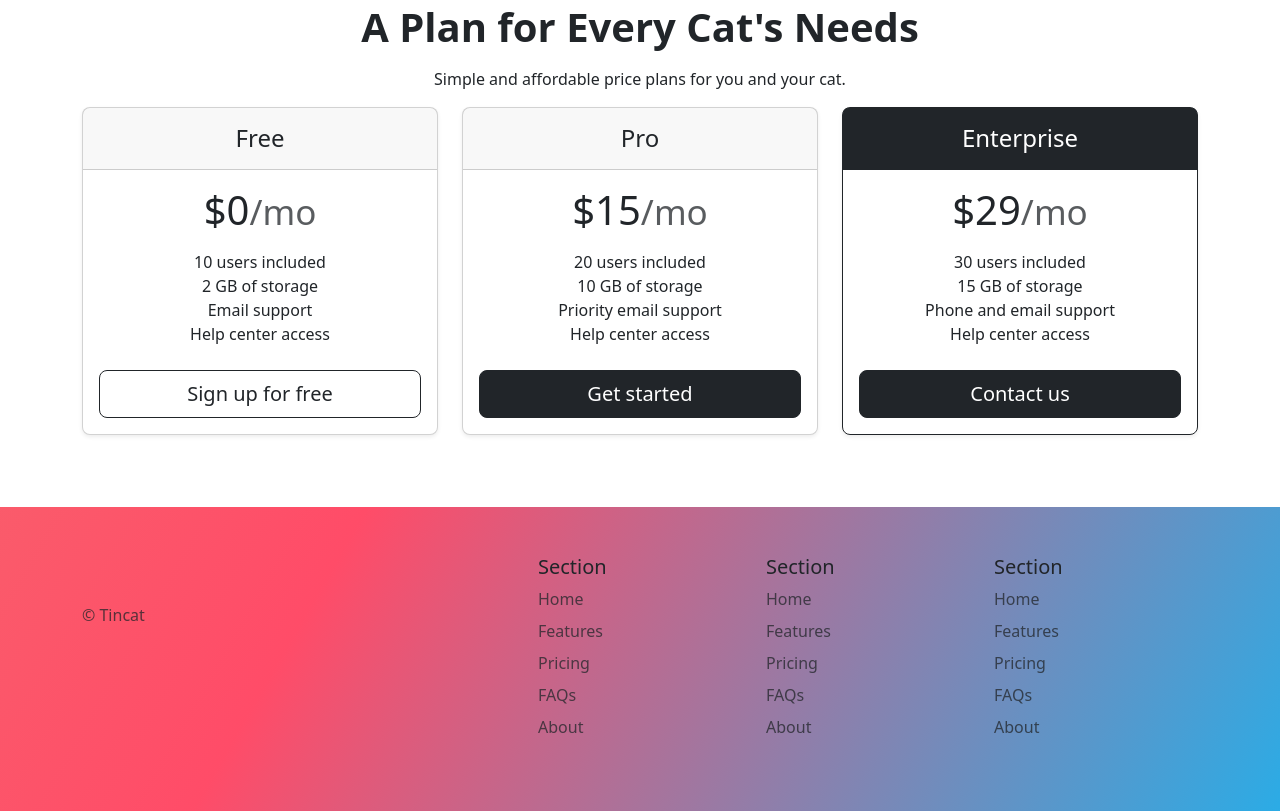
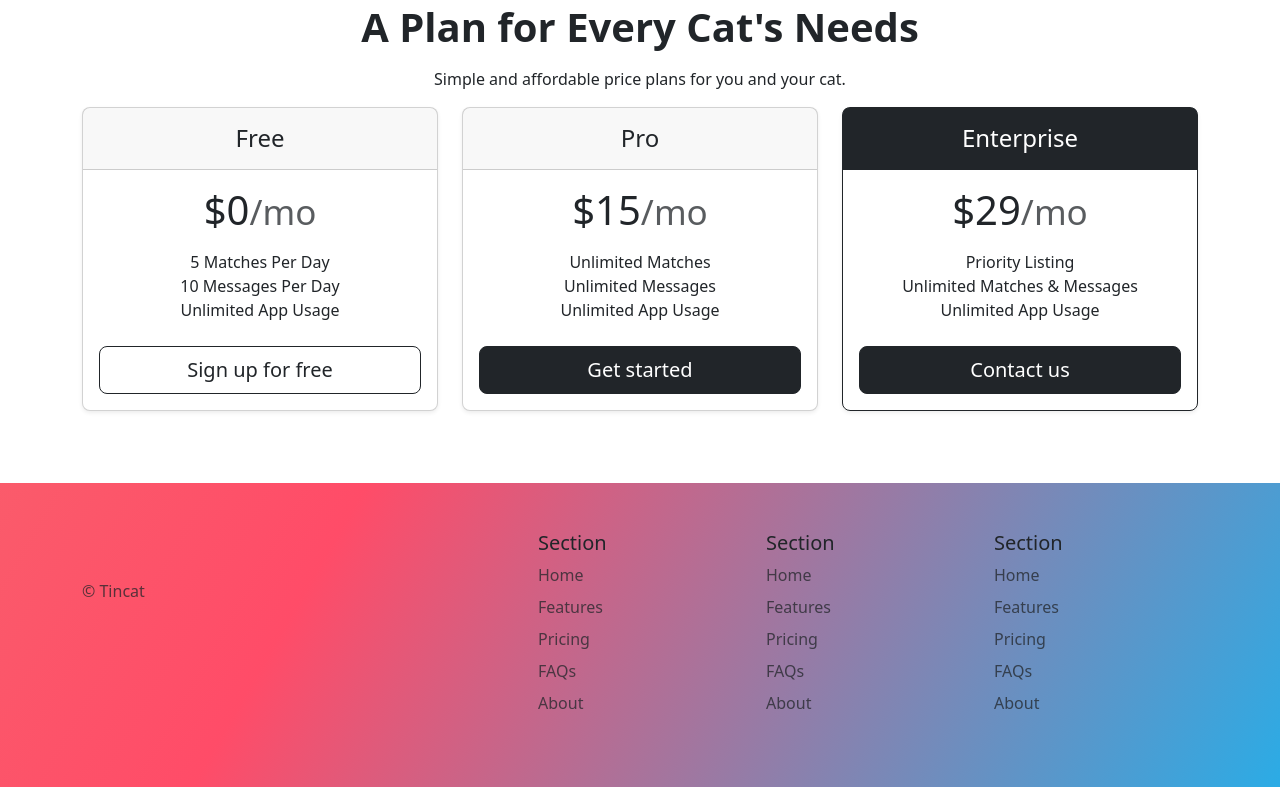
Before and after one commit to natevCc/TinCatProject, a plain HTML site: page index.html in a window 1280 px wide. Shown: the part 1973-2784 px from the top of the page. After the commit the page ends 2760 px from the top, so only its background shows below. Drawn offline with nearby package versions, Linux system fonts and the light colour scheme.

Commit message:
Add relevant pricing text

```diff
--- a/index.html
+++ b/index.html
@@ -124,10 +124,9 @@
             <div class="card-body">
               <h1 class="card-title pricing-card-title">$0<small class="text-body-secondary fw-light">/mo</small></h1>
               <ul class="list-unstyled mt-3 mb-4">
-                <li>10 users included</li>
-                <li>2 GB of storage</li>
-                <li>Email support</li>
-                <li>Help center access</li>
+                <li>5 Matches Per Day</li>
+                <li>10 Messages Per Day</li>
+                <li>Unlimited App Usage</li>
               </ul>
               <button type="button" class="w-100 btn btn-lg btn-outline-dark">Sign up for free</button>
             </div>
@@ -141,10 +140,9 @@
             <div class="card-body">
               <h1 class="card-title pricing-card-title">$15<small class="text-body-secondary fw-light">/mo</small></h1>
               <ul class="list-unstyled mt-3 mb-4">
-                <li>20 users included</li>
-                <li>10 GB of storage</li>
-                <li>Priority email support</li>
-                <li>Help center access</li>
+                <li>Unlimited Matches</li>
+                <li>Unlimited Messages</li>
+                <li>Unlimited App Usage</li>
               </ul>
               <button type="button" class="w-100 btn btn-lg btn-dark">Get started</button>
             </div>
@@ -158,10 +156,9 @@
             <div class="card-body">
               <h1 class="card-title pricing-card-title">$29<small class="text-body-secondary fw-light">/mo</small></h1>
               <ul class="list-unstyled mt-3 mb-4">
-                <li>30 users included</li>
-                <li>15 GB of storage</li>
-                <li>Phone and email support</li>
-                <li>Help center access</li>
+                <li>Priority Listing</li>
+                <li>Unlimited Matches & Messages</li>
+                <li>Unlimited App Usage</li>
               </ul>
               <button type="button" class="w-100 btn btn-lg btn-dark">Contact us</button>
             </div>
```
